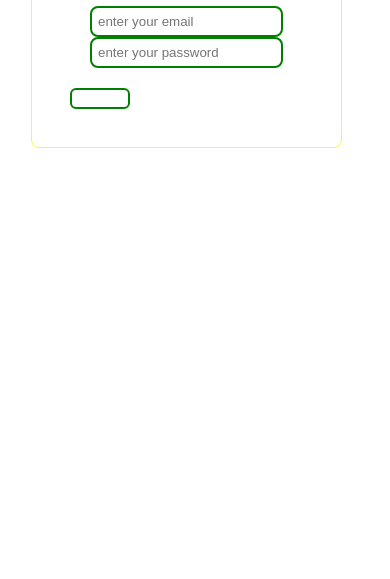
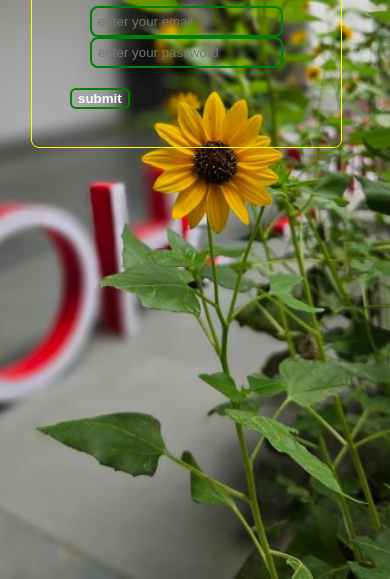
Before and after one commit to abkr020/login_page2, a plain HTML site: page index.html in a window 390 px wide. Shown: the part 281-860 px from the top of the page. Drawn offline with Linux system fonts and the light colour scheme.

Commit message:
Update index.html

```diff
--- a/index.html
+++ b/index.html
@@ -4,6 +4,7 @@
     <meta charset="UTF-8">
     <meta http-equiv="X-UA-Compatible" content="IE=edge">
     <meta name="viewport" content="width=device-width, initial-scale=1.0">
+    <link rel="stylesheet" href="./mobile.css">
     <title>Document</title>
 </head>
 <style>
```
